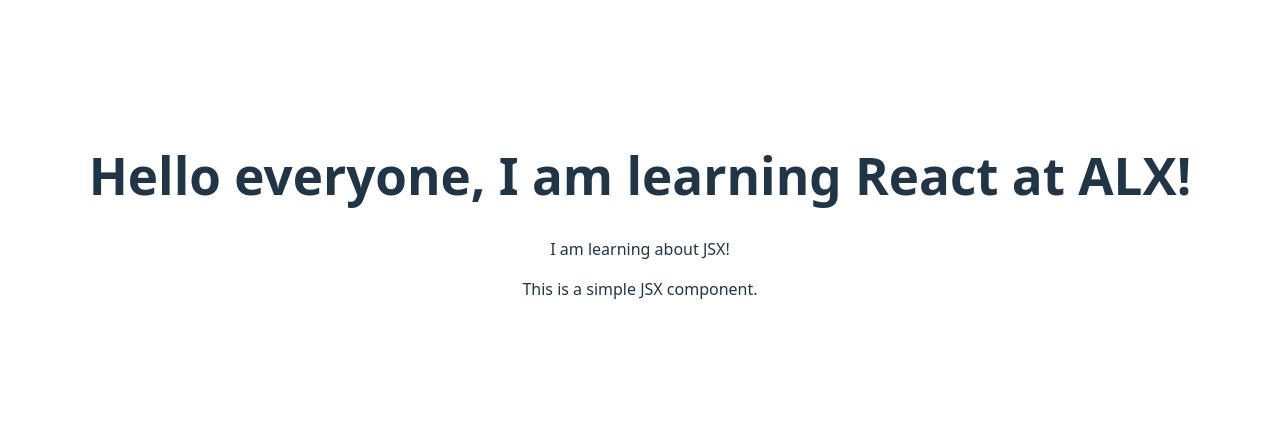
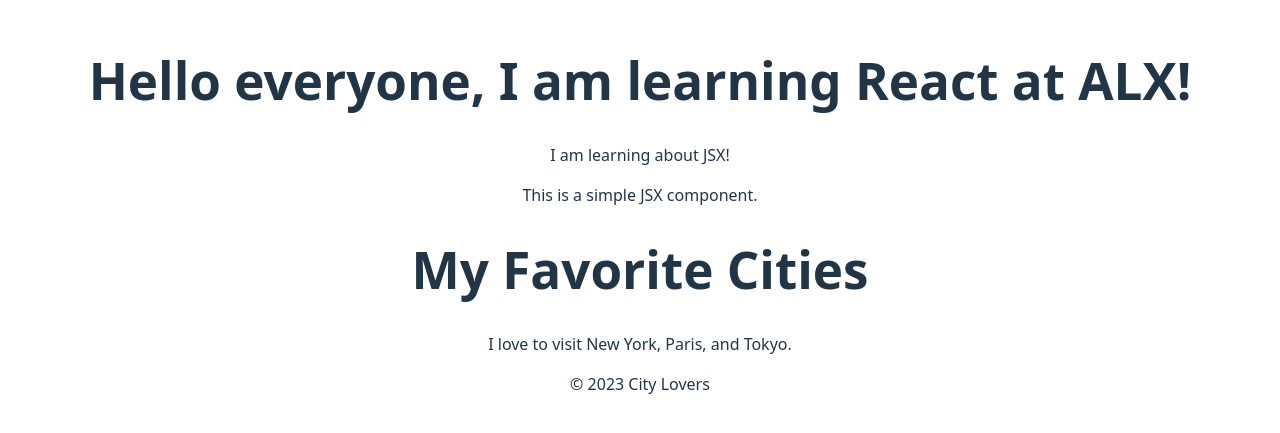
Before and after one commit to Gela-S3/alx-fe-reactjs, a React (Vite) app in the folder alx-react-app/: page / in a window 1280 px wide. Shown: the part 185-618 px from the top of the page. Built offline with nearby package versions, Linux system fonts and the light colour scheme.

Commit message:
Header, Mainconten, and Footer Components are added

```diff
--- a/alx-react-app/src/App.jsx
+++ b/alx-react-app/src/App.jsx
@@ -4,12 +4,19 @@
 import './App.css'
 
 import WelcomeMessage from './components/WelcomeMessage'
+import Header from './Header'
+import MainContent from './MainContent'
+import Footer from './Footer'
 
 function App() {
 
   return (
     <>
-      <WelcomeMessage />
+    <WelcomeMessage />
+    <Header />
+    <MainContent />
+    <Footer />
+
     </>
   )
 }
--- /dev/null
+++ b/alx-react-app/src/Footer.jsx
@@ -0,0 +1,13 @@
+import React from 'react'
+
+function Footer() {
+  return (
+    <div>
+        <footer>
+            <p>© 2023 City Lovers</p>
+        </footer>
+    </div>
+  )
+}
+
+export default Footer
--- /dev/null
+++ b/alx-react-app/src/Header.jsx
@@ -0,0 +1,12 @@
+import React from 'react'
+
+function Header() {
+  return (
+    <div>
+        <header>
+            <h1>My Favorite Cities</h1>
+        </header>
+    </div>
+  )
+}
+export default Header
--- /dev/null
+++ b/alx-react-app/src/MainContent.jsx
@@ -0,0 +1,13 @@
+import React from 'react'
+
+function MainContent() {
+  return (
+    <div>
+        <main>
+            <p>I love to visit New York, Paris, and Tokyo.</p>
+        </main>
+    </div>
+  )
+}
+
+export default MainContent
```
